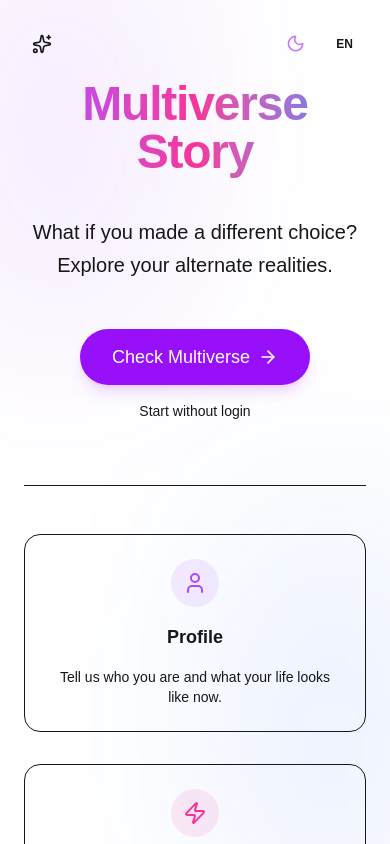
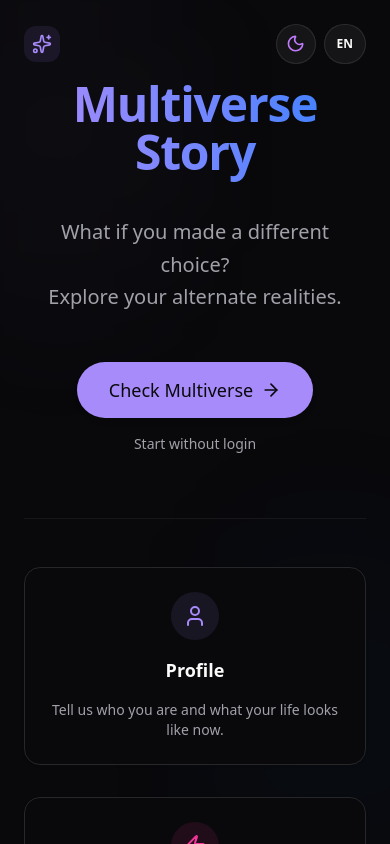
Before and after one commit to morebesean/multiverse-story, a Next.js app: page / in a window 390 px wide. Shown: the top 844 px of the page. Built offline with nearby package versions, Linux system fonts and the light colour scheme.

Commit message:
style: Implement semantic design system for better light/dark mode support

```diff
--- a/src/app/globals.css
+++ b/src/app/globals.css
@@ -2,12 +2,82 @@
 
 :root {
   --background: #ffffff;
-  --foreground: #171717;
+  --foreground: #09090b;
+  /* Zinc 950 */
+  --card: #ffffff;
+  --card-foreground: #09090b;
+  --popover: #ffffff;
+  --popover-foreground: #09090b;
+  --primary: #7c3aed;
+  /* Violet 600 */
+  --primary-foreground: #ffffff;
+  --secondary: #f4f4f5;
+  /* Zinc 100 */
+  --secondary-foreground: #18181b;
+  --muted: #f4f4f5;
+  --muted-foreground: #71717a;
+  /* Zinc 500 */
+  --accent: #f4f4f5;
+  --accent-foreground: #18181b;
+  --destructive: #ef4444;
+  --destructive-foreground: #fafafa;
+  --border: #e4e4e7;
+  /* Zinc 200 */
+  --input: #e4e4e7;
+  --ring: #7c3aed;
+  --radius: 0.75rem;
+}
+
+.dark {
+  --background: #09090b;
+  /* Zinc 950 */
+  --foreground: #fafafa;
+  /* Zinc 50 */
+  --card: #09090b;
+  --card-foreground: #fafafa;
+  --popover: #09090b;
+  --popover-foreground: #fafafa;
+  --primary: #a78bfa;
+  /* Violet 400 */
+  --primary-foreground: #09090b;
+  /* Dark text on light purple */
+  --secondary: #27272a;
+  /* Zinc 800 */
+  --secondary-foreground: #fafafa;
+  --muted: #27272a;
+  --muted-foreground: #a1a1aa;
+  /* Zinc 400 */
+  --accent: #27272a;
+  --accent-foreground: #fafafa;
+  --destructive: #7f1d1d;
+  --destructive-foreground: #fafafa;
+  --border: #27272a;
+  --input: #27272a;
+  --ring: #a78bfa;
 }
 
 @theme inline {
   --color-background: var(--background);
   --color-foreground: var(--foreground);
+  --color-card: var(--card);
+  --color-card-foreground: var(--card-foreground);
+  --color-popover: var(--popover);
+  --color-popover-foreground: var(--popover-foreground);
+  --color-primary: var(--primary);
+  --color-primary-foreground: var(--primary-foreground);
+  --color-secondary: var(--secondary);
+  --color-secondary-foreground: var(--secondary-foreground);
+  --color-muted: var(--muted);
+  --color-muted-foreground: var(--muted-foreground);
+  --color-accent: var(--accent);
+  --color-accent-foreground: var(--accent-foreground);
+  --color-destructive: var(--destructive);
+  --color-destructive-foreground: var(--destructive-foreground);
+  --color-border: var(--border);
+  --color-input: var(--input);
+  --color-ring: var(--ring);
+  --radius: var(--radius);
+
   --font-sans: var(--font-geist-sans);
   --font-mono: var(--font-geist-mono);
 }
@@ -15,15 +85,8 @@
 /* Force dark mode via class strategy */
 @variant dark (&:where(.dark, .dark *));
 
-@media (prefers-color-scheme: dark) {
-  :root {
-    --background: #0a0a0a;
-    --foreground: #ededed;
-  }
-}
-
 body {
   background: var(--background);
   color: var(--foreground);
-  font-family: Arial, Helvetica, sans-serif;
+  font-family: var(--font-sans), Arial, Helvetica, sans-serif;
 }
--- a/src/app/page.tsx
+++ b/src/app/page.tsx
@@ -14,8 +14,8 @@ export default function Home() {
 
       {/* Background Effects */}
       <div className="fixed inset-0 z-0 pointer-events-none">
-        <div className="absolute top-[-10%] left-[-10%] w-[50%] h-[50%] bg-purple-600/10 dark:bg-purple-600/20 rounded-full blur-[100px] opacity-50 animate-pulse" />
-        <div className="absolute bottom-[-10%] right-[-10%] w-[50%] h-[50%] bg-blue-600/10 dark:bg-blue-600/20 rounded-full blur-[100px] opacity-50 animate-pulse delay-1000" />
+        <div className="absolute top-[-10%] left-[-10%] w-[50%] h-[50%] bg-primary/5 rounded-full blur-[100px] opacity-100 animate-pulse" />
+        <div className="absolute bottom-[-10%] right-[-10%] w-[50%] h-[50%] bg-blue-500/5 rounded-full blur-[100px] opacity-100 animate-pulse delay-1000" />
       </div>
 
       <Header />
@@ -24,7 +24,7 @@ export default function Home() {
 
         {/* Hero Section */}
         <div className="space-y-8 animate-fade-in-up">
-          <h1 className="text-5xl md:text-7xl font-bold tracking-tight bg-clip-text text-transparent bg-gradient-to-r from-purple-500 via-pink-500 to-blue-500 pb-2">
+          <h1 className="text-5xl md:text-7xl font-bold tracking-tight bg-clip-text text-transparent bg-gradient-to-r from-primary to-blue-500 pb-2">
             {t("landing.title")}
           </h1>
           <p className="text-xl md:text-2xl text-muted-foreground font-light leading-relaxed whitespace-pre-line">
@@ -46,16 +46,16 @@ export default function Home() {
 
         {/* Features / How it works */}
         <div className="grid md:grid-cols-3 gap-8 py-12 border-t border-border/50">
-          <div className="flex flex-col items-center space-y-4 p-6 rounded-2xl bg-card border border-border/50 hover:border-purple-500/50 transition-colors">
-            <div className="p-3 bg-purple-500/10 rounded-full">
-              <User className="w-6 h-6 text-purple-500" />
+          <div className="flex flex-col items-center space-y-4 p-6 rounded-2xl bg-card border border-border shadow-sm hover:border-primary/50 transition-colors">
+            <div className="p-3 bg-primary/10 rounded-full">
+              <User className="w-6 h-6 text-primary" />
             </div>
             <h3 className="font-semibold text-lg">{t("landing.feature.profile")}</h3>
             <p className="text-sm text-muted-foreground">
               {t("landing.feature.profile.desc")}
             </p>
           </div>
-          <div className="flex flex-col items-center space-y-4 p-6 rounded-2xl bg-card border border-border/50 hover:border-pink-500/50 transition-colors">
+          <div className="flex flex-col items-center space-y-4 p-6 rounded-2xl bg-card border border-border shadow-sm hover:border-pink-500/50 transition-colors">
             <div className="p-3 bg-pink-500/10 rounded-full">
               <Zap className="w-6 h-6 text-pink-500" />
             </div>
@@ -64,7 +64,7 @@ export default function Home() {
               {t("landing.feature.choice.desc")}
             </p>
           </div>
-          <div className="flex flex-col items-center space-y-4 p-6 rounded-2xl bg-card border border-border/50 hover:border-blue-500/50 transition-colors">
+          <div className="flex flex-col items-center space-y-4 p-6 rounded-2xl bg-card border border-border shadow-sm hover:border-blue-500/50 transition-colors">
             <div className="p-3 bg-blue-500/10 rounded-full">
               <BookOpen className="w-6 h-6 text-blue-500" />
             </div>
--- a/src/components/ui/button.tsx
+++ b/src/components/ui/button.tsx
@@ -14,8 +14,8 @@ const Button = React.forwardRef<HTMLButtonElement, ButtonProps>(
         const baseStyles = "inline-flex items-center justify-center rounded-full font-medium transition-colors focus-visible:outline-none focus-visible:ring-2 focus-visible:ring-ring disabled:pointer-events-none disabled:opacity-50";
 
         const variants = {
-            primary: "bg-purple-600 text-white hover:bg-purple-700 shadow-lg shadow-purple-500/20",
-            secondary: "bg-white text-black hover:bg-gray-100",
+            primary: "bg-primary text-primary-foreground hover:bg-primary/90 shadow-md",
+            secondary: "bg-secondary text-secondary-foreground hover:bg-secondary/80",
             ghost: "hover:bg-accent hover:text-accent-foreground",
             outline: "border border-input bg-background hover:bg-accent hover:text-accent-foreground",
         };
--- a/src/components/ui/input.tsx
+++ b/src/components/ui/input.tsx
@@ -10,7 +10,7 @@ const Input = React.forwardRef<HTMLInputElement, InputProps>(
             <input
                 type={type}
                 className={cn(
-                    "flex h-12 w-full rounded-xl border border-white/10 bg-black/50 px-4 py-2 text-sm ring-offset-background file:border-0 file:bg-transparent file:text-sm file:font-medium placeholder:text-muted-foreground focus-visible:outline-none focus-visible:ring-2 focus-visible:ring-purple-500/50 disabled:cursor-not-allowed disabled:opacity-50 transition-all backdrop-blur-sm",
+                    "flex h-12 w-full rounded-xl border border-input bg-background px-4 py-2 text-sm ring-offset-background file:border-0 file:bg-transparent file:text-sm file:font-medium placeholder:text-muted-foreground focus-visible:outline-none focus-visible:ring-2 focus-visible:ring-ring disabled:cursor-not-allowed disabled:opacity-50 transition-all",
                     className
                 )}
                 ref={ref}
--- a/src/components/ui/textarea.tsx
+++ b/src/components/ui/textarea.tsx
@@ -9,7 +9,7 @@ const Textarea = React.forwardRef<HTMLTextAreaElement, TextareaProps>(
         return (
             <textarea
                 className={cn(
-                    "flex min-h-[80px] w-full rounded-xl border border-white/10 bg-black/50 px-4 py-3 text-sm ring-offset-background placeholder:text-muted-foreground focus-visible:outline-none focus-visible:ring-2 focus-visible:ring-purple-500/50 disabled:cursor-not-allowed disabled:opacity-50 transition-all backdrop-blur-sm resize-none",
+                    "flex min-h-[80px] w-full rounded-xl border border-input bg-background px-4 py-3 text-sm ring-offset-background placeholder:text-muted-foreground focus-visible:outline-none focus-visible:ring-2 focus-visible:ring-ring disabled:cursor-not-allowed disabled:opacity-50 transition-all resize-none",
                     className
                 )}
                 ref={ref}
```
Also changed, not shown: src/app/input/page.tsx (+9 -9 lines), src/app/result/page.tsx (+4 -4 lines).
